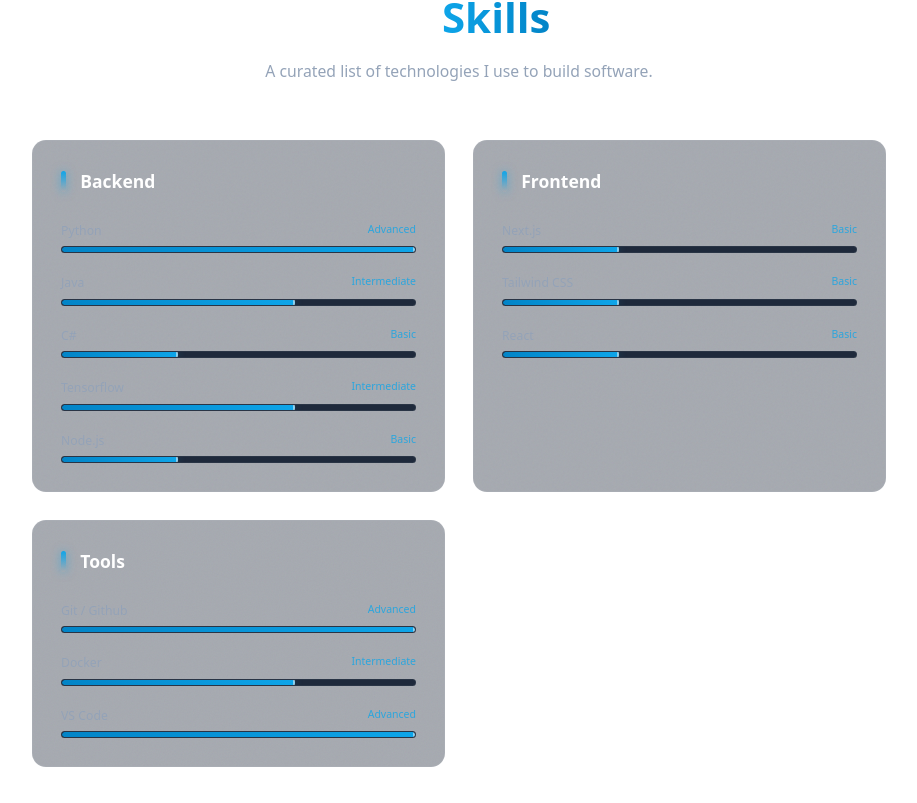
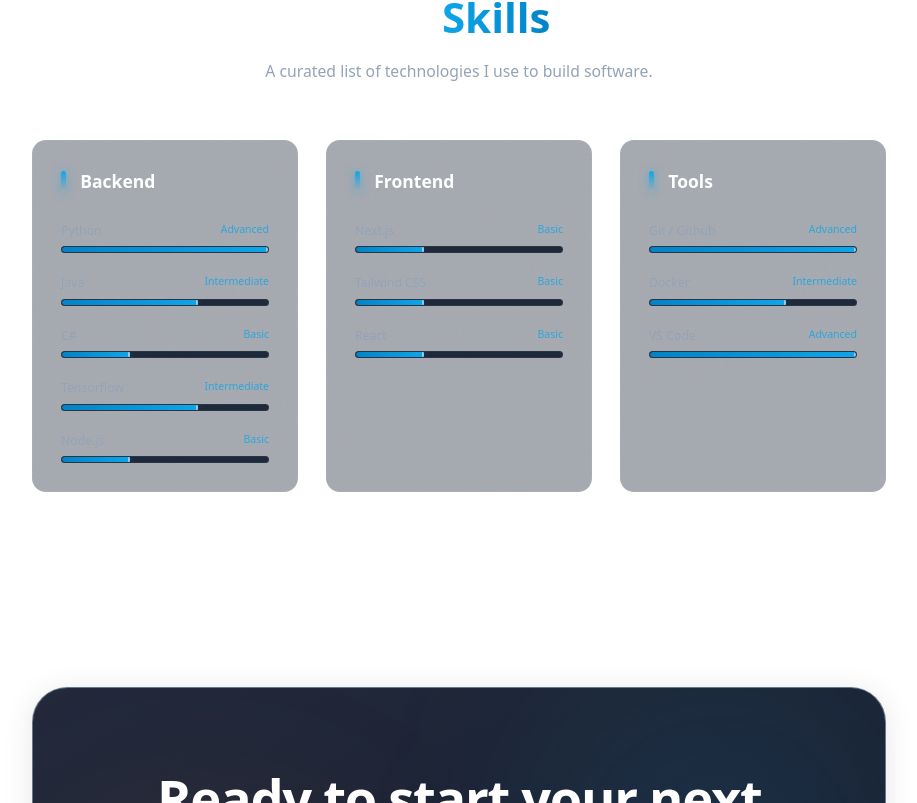
Before and after one commit to Dramiley/PortfolioWebsite, a Next.js app in the folder app/: page / in a window 1280 px wide. Shown: the part 3417-4220 px from the top of the page, without its empty margins (181-1098 px from the left). Built offline with nearby package versions, Linux system fonts and the light colour scheme.

Commit message:
Updated Design for 3 Skills Categories

```diff
--- a/app/src/components/Skills.tsx
+++ b/app/src/components/Skills.tsx
@@ -41,8 +41,14 @@ export const Skills = () => {
                 </p>
             </motion.div>
 
-            <div className="grid grid-cols-1 md:grid-cols-2 gap-8">
-                {categories.map((category, idx) => (
+            <div className="grid grid-cols-1 md:grid-cols-2 lg:grid-cols-3 gap-8">
+                {categories.map((category, idx) => {
+                    // Logic for centering the last item on medium screens if we have an odd number of items
+                    const isLastItem = idx === categories.length - 1;
+                    const isOddCount = categories.length % 2 !== 0;
+                    const shouldCenterOnMedium = isLastItem && isOddCount;
+
+                    return (
                         <motion.div
                             key={category}
                             initial={{ opacity: 0, y: 30 }}
@@ -50,7 +56,7 @@ export const Skills = () => {
                             viewport={{ once: isMobile, amount: isMobile ? 0 : 0.2 }}
                             transition={{ duration: effectsEnabled ? 0.6 : 0, delay: effectsEnabled ? idx * 0.1 : 0 }}
                             style={{ willChange: 'transform, opacity' }}
-                        className="glass-card rounded-2xl p-8 hover:border-neon-blue/30 group relative overflow-hidden"
+                            className={`glass-card rounded-2xl p-8 hover:border-neon-blue/30 group relative overflow-hidden ${shouldCenterOnMedium ? 'md:col-span-2 md:w-[calc(50%-1rem)] md:justify-self-center lg:col-span-1 lg:w-auto lg:justify-self-auto' : ''}`}
                         >
                             {/* Hover Glow */}
                             <div className="absolute inset-0 bg-gradient-to-br from-neon-blue/5 to-transparent opacity-0 group-hover:opacity-100 transition-opacity duration-500" />
@@ -90,7 +96,8 @@ export const Skills = () => {
                                 ))}
                             </div>
                         </motion.div>
-                ))}
+                    );
+                })}
             </div>
         </Section>
     );
```
Lines whose indentation alone changed are shown as unchanged.
